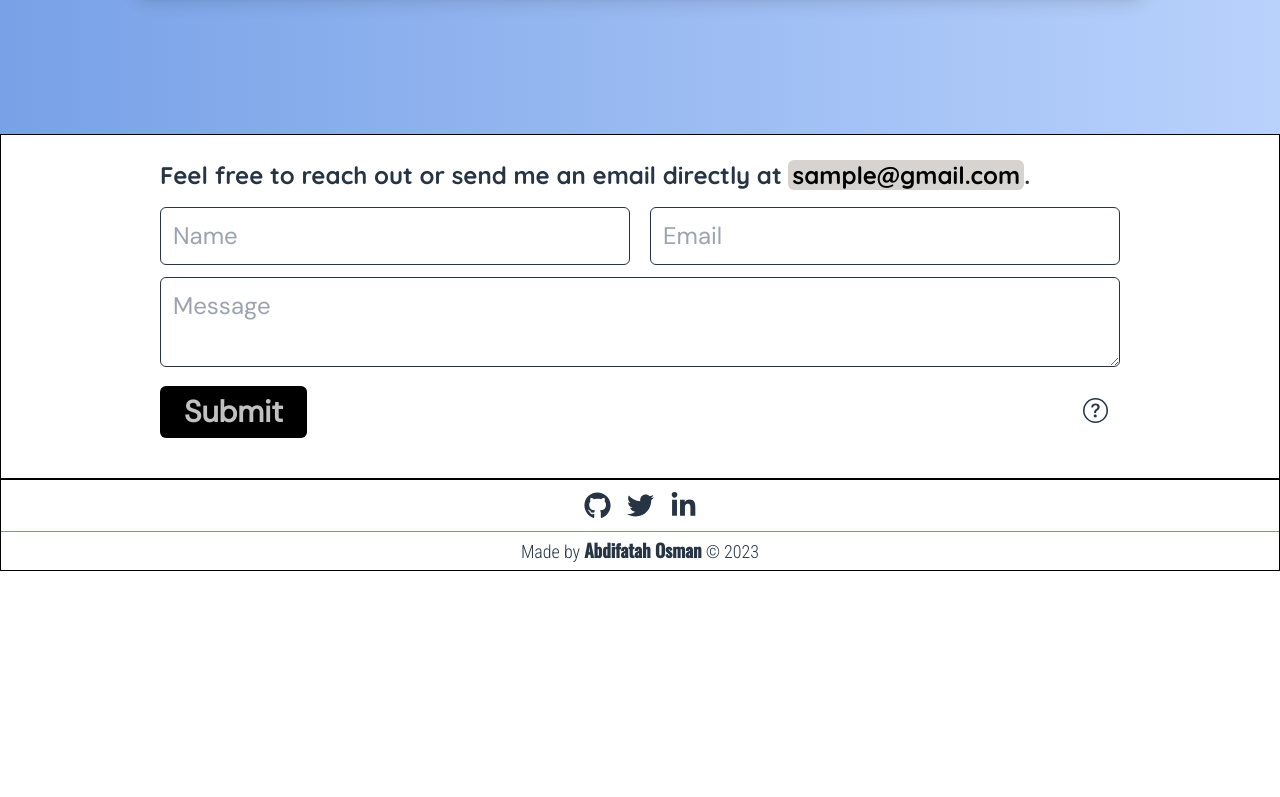
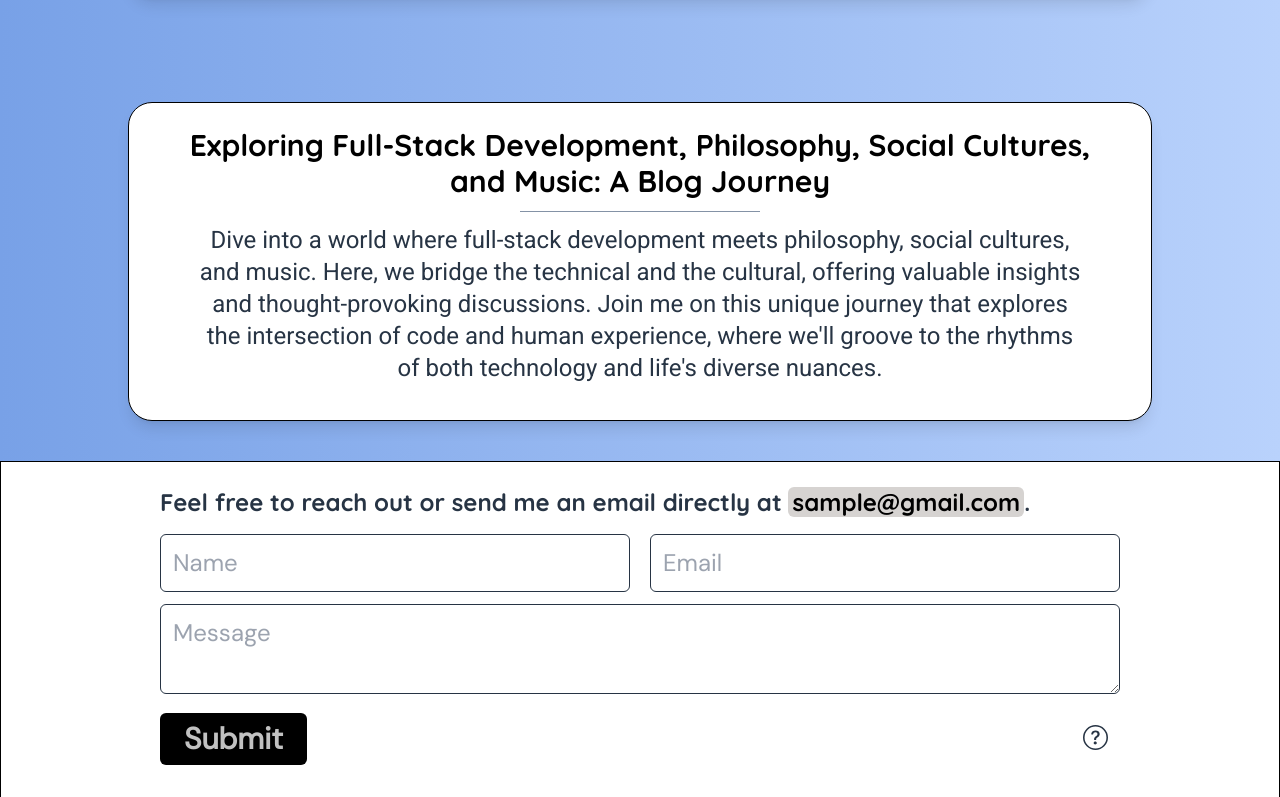
Before and after one commit to AbdifatahCodes/PortfolioWebsite, a Next.js app: page /blog in a window 1280 px wide. Shown: the part 1649-2446 px from the top of the page. Before the commit the page ends 2220 px from the top, so only its background shows below. Built offline with nearby package versions, Linux system fonts and the light colour scheme.

Commit message:
Added about-section on blog-home-page.

```diff
--- a/src/components/navbar.tsx
+++ b/src/components/navbar.tsx
@@ -56,7 +56,7 @@ export default function Navbar(props: any) {
 										className={`cursor-pointer ${router.pathname === "/" ? "hidden" : ""} hover:underline hover:text-neutral-400  dark:hover:text-neutral-300`}
 									>Home</Link>
 									<LinkScroll
-										to="about-section"
+										to={new RegExp('^\/blog').test(router.pathname) ? "summary-section" : "about-section"}
 										spy={true}
 										smooth={true}
 										offset={-20}
--- a/src/pages/blog/index.tsx
+++ b/src/pages/blog/index.tsx
@@ -1,6 +1,7 @@
 import Layout from '@/components/layout'
 import BlogExplorer from '@/sections/blogExplorer'
 import BlogHeroSection from '@/sections/blogHero'
+import BlogSummary from '@/sections/blogSummary'
 
 export default function Blog() {
   return (
@@ -14,6 +15,7 @@ export default function Blog() {
         <div id='divider' className='p-1 lg:p-4'></div>
         <BlogExplorer />
         <div id='divider' className='p-1'></div>
+        <BlogSummary />
       </div>
     </Layout>
 
--- a/src/sections/blogExplorer.tsx
+++ b/src/sections/blogExplorer.tsx
@@ -96,7 +96,6 @@ export default function BlogExplorer() {
           </div>
         </div>
       </div>
-      <div id='divider' className='p-1 mb-20'></div>
     </div>
   )
 }
--- a/src/sections/blogHero.tsx
+++ b/src/sections/blogHero.tsx
@@ -2,7 +2,6 @@ import NameJiggle from "@/components/nameJiggle"
 import The3Balls from "@/components/the3Balls"
 import { Link as LinkScroll } from 'react-scroll'
 import { VscDebugContinueSmall } from 'react-icons/vsc'
-import KeyWord from "@/components/keyWord"
 
 export default function BlogHeroSection() {
     return (
--- a/src/sections/blogSummary.tsx
+++ b/src/sections/blogSummary.tsx
@@ -0,0 +1,21 @@
+
+
+// This is what I would add to the footer as a description on my blog on every /blog/* and the content would as below:
+
+// "Exploring Full-Stack Development, Philosophy, Social Cultures, and Music: A Blog Journey"
+// Dive into a world where full-stack development meets philosophy, social cultures, and music. Here, we bridge the technical and the cultural, offering valuable insights and thought-provoking discussions. Join me on this unique journey that explores the intersection of code and human experience, where we'll groove to the rhythms of both technology and life's diverse nuances.
+
+
+export default function BlogSummary() {
+  return (
+    <div id='summary-section' className='mx-2 md:max-w-3xl lg:max-w-4xl xl:max-w-5xl md:mx-auto bg-white dark:bg-black rounded-xl sm:rounded-3xl shadow-lg items-center border'>
+      <div className="p-6 md:px-8 mb-3 text-center space-y-3">
+        <p className='text-3xl sm:text-4xl md:text-3xl font-quicksand text-black dark:text-white'>Exploring Full-Stack Development, Philosophy, Social Cultures, and Music: A Blog Journey</p>
+        <hr className='text-gray w-1/4 mx-auto text-center' />
+        <div className='px-4 md:px-8 space-y-1 md:space-y-3 lg:space-y-4 text-gray-dark dark:text-gray-main font-roboto text-base sm:text-xl md:text-2xl'>
+          <p>Dive into a world where full-stack development meets philosophy, social cultures, and music. Here, we bridge the technical and the cultural, offering valuable insights and thought-provoking discussions. Join me on this unique journey that explores the intersection of code and human experience, where we'll groove to the rhythms of both technology and life's diverse nuances.</p>
+        </div>
+      </div>
+    </div>
+  )
+}
```
Also changed, not shown: src/components/footer.tsx (+1 -6 lines).
